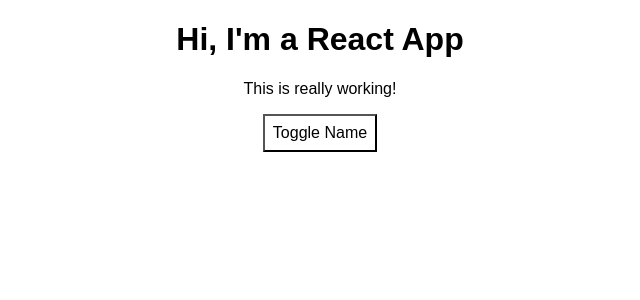
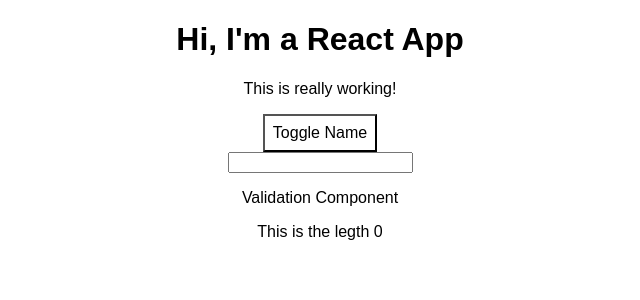
Before and after one commit to ke4tri/react-complete-guide, a React (Create React App) app: page / in a window 1280 px wide. Shown: the top 300 px of the page, without its empty margins (320-960 px from the left). Built offline with nearby package versions, Linux system fonts and the light colour scheme.

Commit message:
component rendering feild length

```diff
--- a/src/App.css
+++ b/src/App.css
@@ -1,3 +1,7 @@
 .App {
   text-align: center;
 }
+
+.textArea {
+  margin-top: 10px;
+}
--- a/src/App.js
+++ b/src/App.js
@@ -1,6 +1,7 @@
 import React, { Component } from "react";
 import "./App.css";
 import Person from "./Person/Person";
+import ValidationComponent from "./ValidationComponent/ValidationComponent";
 
 class App extends Component {
   state = {
@@ -10,7 +11,8 @@ class App extends Component {
       { id: "88fief", name: "Stephanie", age: 26 }
     ],
     otherState: "some other value",
-    showPersons: false
+    showPersons: false,
+    textArea: ""
   };
 
   // switchNameHandler = newName => {
@@ -53,6 +55,20 @@ class App extends Component {
     this.setState({ persons: persons });
   };
 
+  textAreaChanger = event => {
+    // const stateTextCopy = [...this.state.textArea];
+    const inputText = event.target.value;
+    this.setState({ textArea: inputText }, function() {
+      console.log(this.state.textArea);
+    });
+  };
+
+  textLengthState = () => {
+    const textAreaCopy = [...this.state.textArea];
+    const textAreaLength = textAreaCopy.length;
+    return textAreaLength;
+  };
+
   togglePersonsHandler = () => {
     const doesShow = this.state.showPersons;
     this.setState({ showPersons: !doesShow });
@@ -69,6 +85,7 @@ class App extends Component {
     };
 
     let persons = null;
+    let textArea = null;
 
     if (this.state.showPersons) {
       persons = (
@@ -112,6 +129,12 @@ class App extends Component {
         <button style={style} onClick={this.togglePersonsHandler}>
           Toggle Name
         </button>
+        <div>
+          <input type="text" onChange={event => this.textAreaChanger(event)} />
+
+          {/* <input placeholder="This will be your text" /> */}
+        </div>
+        <ValidationComponent stateLength={this.textLengthState()} />
         {persons}
         {/* THE BELOW BUTTON WORKS JUST LIKE THE ONE ABOVE */}
         {/* <button style={style} onClick={() => this.togglePersonsHandler()}>
--- /dev/null
+++ b/src/ValidationComponent/ValidationComponent.js
@@ -0,0 +1,15 @@
+import React from "react";
+import "./ValidationComponent.css";
+
+//ES6 Functional Component
+const validation = props => {
+  // TO MANAGE STATE IN FUNCTIONAL COMPONENTS YOU WILL HAVE TO USE HOOKS
+  return (
+    <div className="validation">
+      <p>Validation Component</p>
+      <p>This is the legth {props.stateLength}</p>
+    </div>
+  );
+};
+
+export default validation;
```
Also changed, not shown: src/ValidationComponent/ValidationComponent.css (added).
